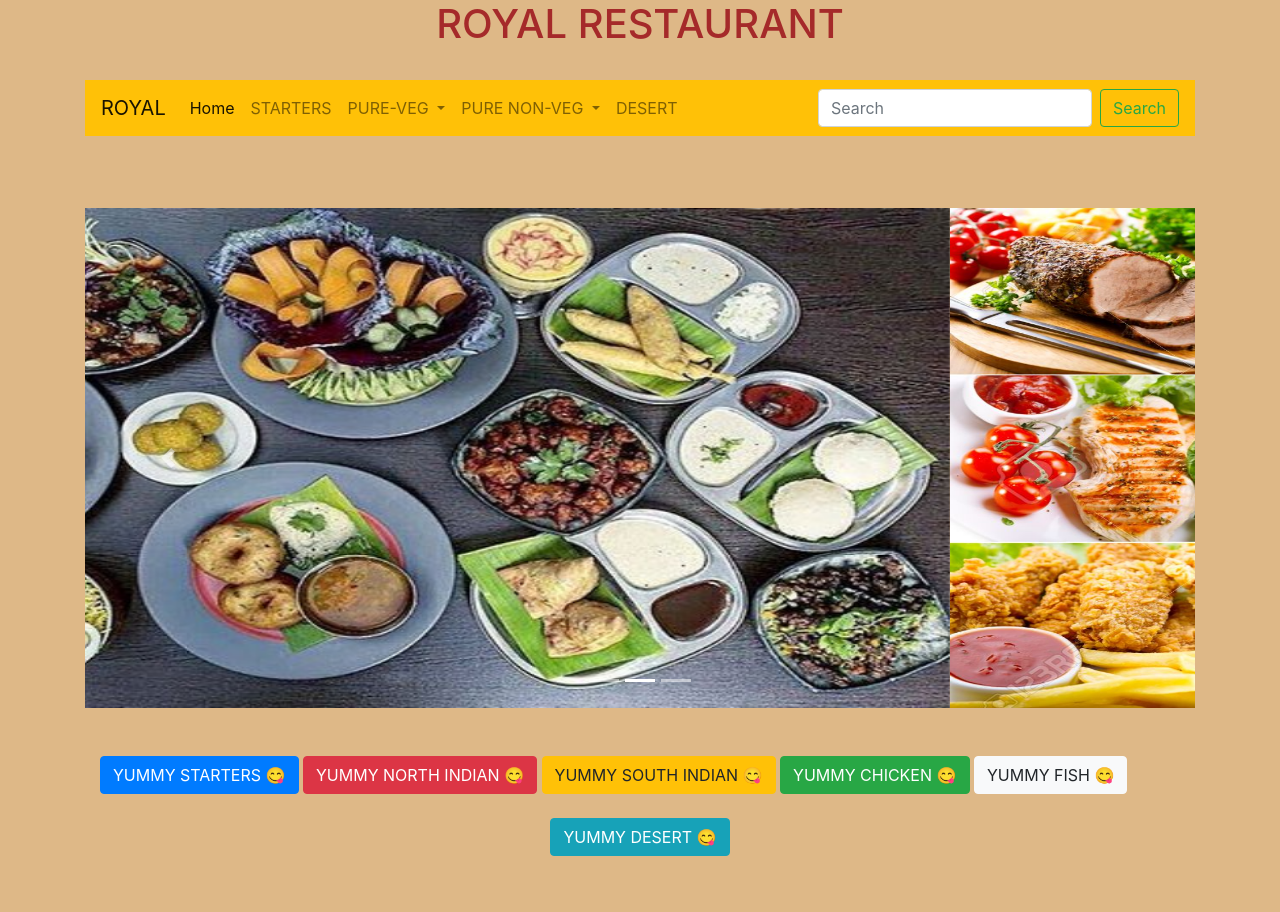
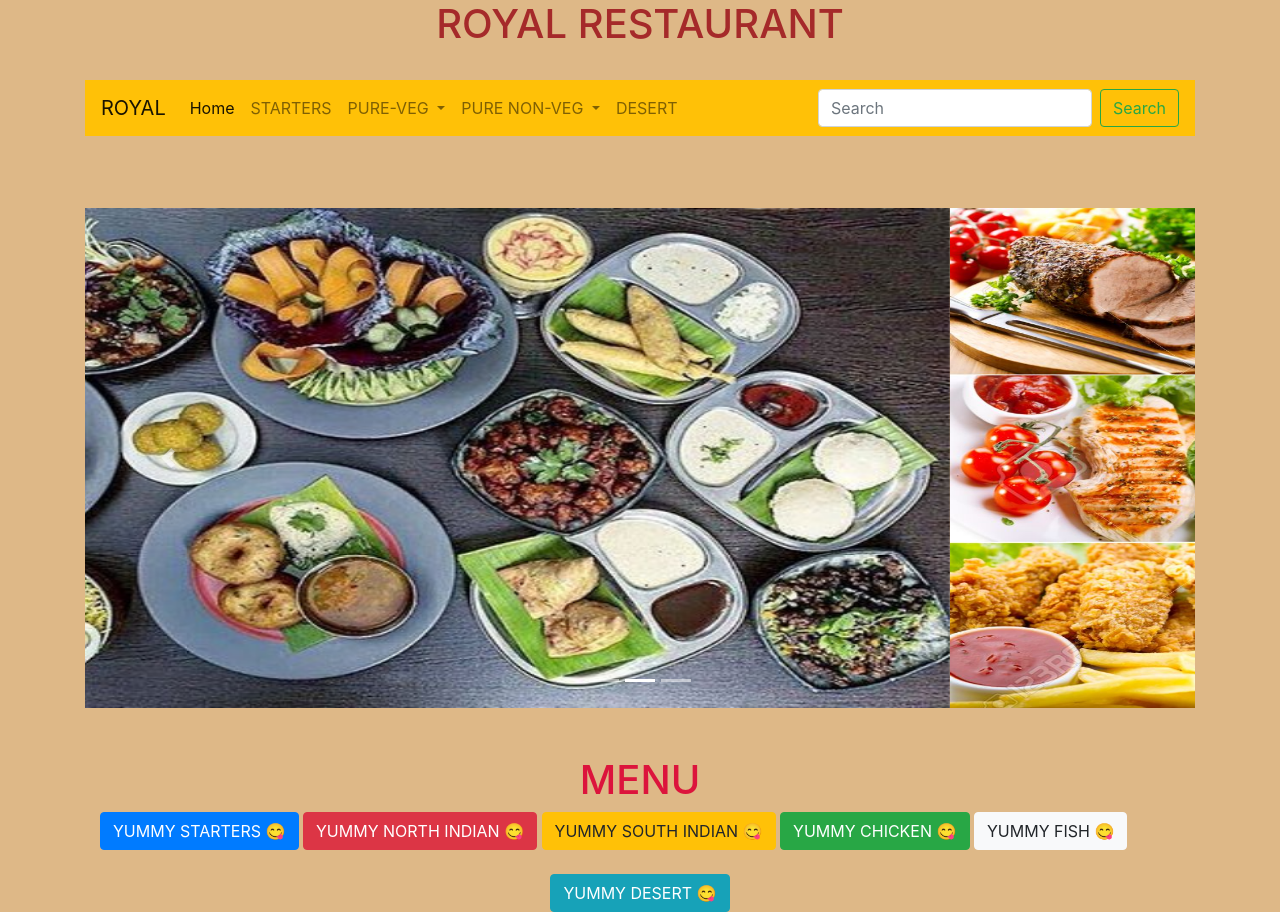
Before and after one commit to priyanka419/royal-res, a plain HTML site: page index.html in a window 1280 px wide. Before the commit the page ends 856 px from the top, so only its background shows below. Drawn offline with nearby package versions, Linux system fonts and the light colour scheme.

Commit message:
Add files via upload

```diff
--- a/index.html
+++ b/index.html
@@ -105,6 +105,7 @@
 <br>
 <br>
 <div class="container">
+ <center> <h1 style=color:crimson;> MENU</h1></center>
 <a href="starter.html" class="btn btn-primary"> YUMMY STARTERS  &#128523</a>
 <a href="indian.html" class="btn btn-danger"> YUMMY NORTH INDIAN   &#128523</a>
 <a href="south.html" class="btn btn-warning">YUMMY SOUTH INDIAN  &#128523</a>
```
